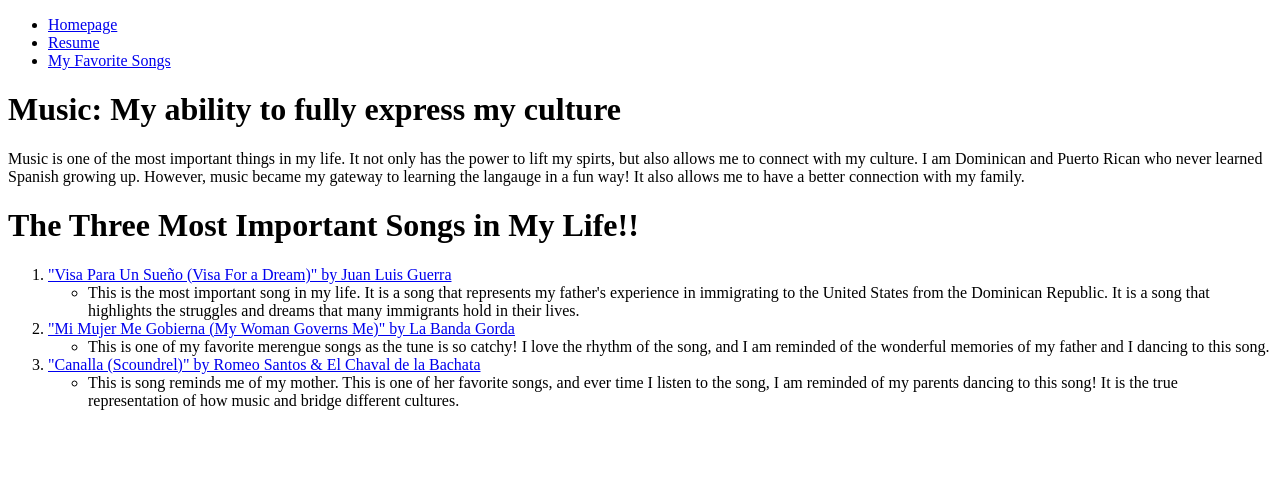
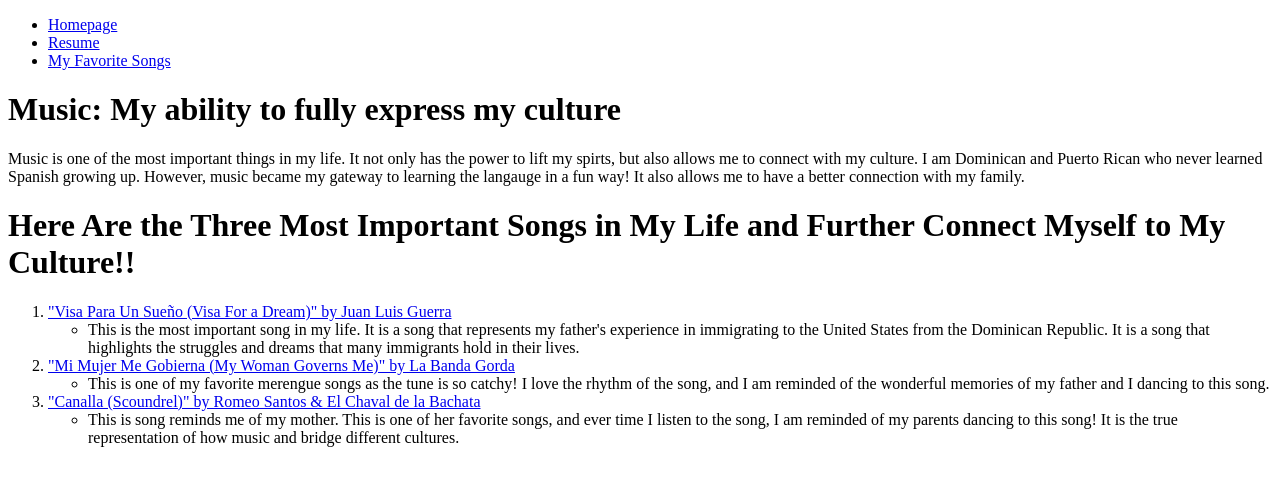
Before and after one commit to janayaC09/webdev_project1, a plain HTML site: page myFavoriteSongs.html in a window 1280 px wide. Drawn offline with Linux system fonts and the light colour scheme.

Commit message:
Update myFavoriteSongs.html

```diff
--- a/myFavoriteSongs.html
+++ b/myFavoriteSongs.html
@@ -3,7 +3,7 @@
 <head>
 	<meta charset="UTF-8">
 	<meta name="viewport" content="width=device-width, initial-scale=1">
-	<title>My Favorite Songs that represent my cultural idenity</title>
+	<title>My Favorite Music Genre that Represents My Cultural Idenity</title>
 </head>
 <body>
 	<header>
@@ -18,7 +18,7 @@
 
 	<h1>Music: My ability to fully express my culture</h1>
 	<p>Music is one of the most important things in my life. It not only has the power to lift my spirts, but also allows me to connect with my culture. I am Dominican and Puerto Rican who never learned Spanish growing up. However, music became my gateway to learning the langauge in a fun way! It also allows me to have a better connection with my family.</p>
-	<h1>The Three Most Important Songs in My Life!!</h1>
+	<h1>Here Are the Three Most Important Songs in My Life and Further Connect Myself to My Culture!!</h1>
 	<ol>
 		<li>
 			<a href="https://www.youtube.com/watch?v=PZ1eWwi0NZA">"Visa Para Un Sueño (Visa For a Dream)" by Juan Luis Guerra</a>
```
